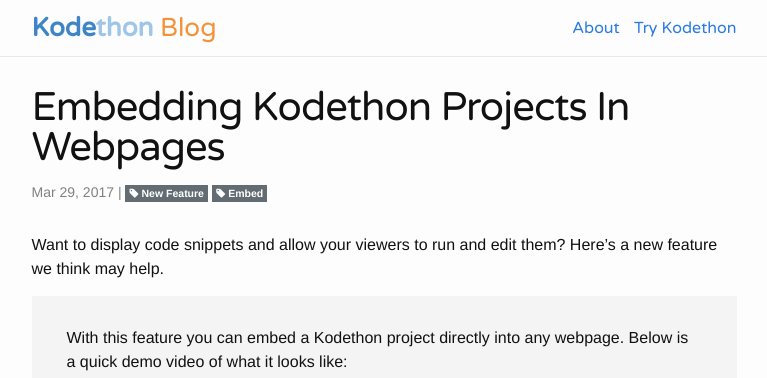
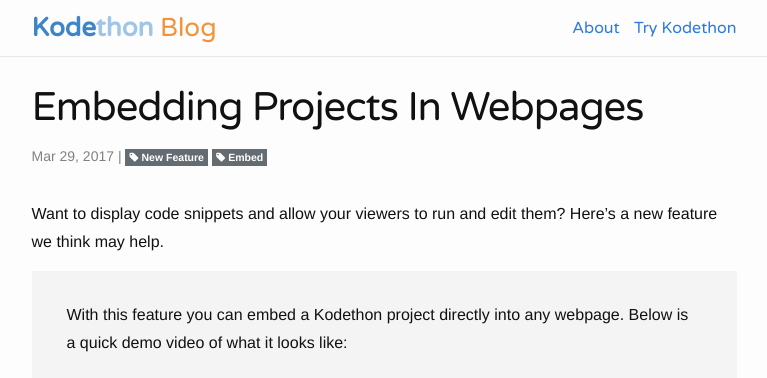
Before and after one commit to kodethon/kodethon.github.io, a Jekyll site: the page built from _posts/2017-03-29-new-feature-embed.markdown, in a window 1280 px wide, cut to the strip 0-378 px from the top of the page. Shown: the whole strip, without its empty margins (256-1023 px from the left). Built offline with Jekyll 4.4.1, drawn with Linux system fonts in a browser that asks for light colours; nearby versions of some CDN libraries; some of the changed text lies outside the part shown.

Commit message:
Minor embed text update

```diff
--- a/_posts/2017-03-29-new-feature-embed.markdown
+++ b/_posts/2017-03-29-new-feature-embed.markdown
@@ -1,6 +1,6 @@
 ---
 layout: post
-title:  "Embedding Kodethon Projects In Webpages"
+title:  "Embedding Projects In Webpages"
 date:   2017-03-29 15:58:16 -0700
 categories: ['Announcements', 'New Feature']
 tags: ['New Feature', 'Embed']
@@ -10,7 +10,7 @@ tags: ['New Feature', 'Embed']
 
 <style>
 	body {
-		/*line-height:2em;*/
+		line-height:1.75em;
 		/*font-size:18px;*/
 	}
 
@@ -113,21 +113,21 @@ Examples of Embedding
 Feel free to edit the files and click the 'Run' button.</p>
 
 <div class="section">
+
+<div class="margin-top-bottom-20">
 <h3>1. Square Root in C</h3>
 <iframe width="100%" height="230"  frameborder="0" class="kodethon-iframe"
 	src="https://www.kodethon.com/#/embed?c=3b5d30f75af09e6233bd7b4ce3853de8&e=javascript&v=node-5.6.0&f=/C/math.c"></iframe>
-<div style="text-align:center">
 </div>
 
+<div class="margin-top-bottom-20">
 <h3>2. Square Root in Python</h3>
 <iframe width="100%" height="230" src="https://www.kodethon.com/#/embed?c=3b5d30f75af09e6233bd7b4ce3853de8&e=python&v=2.7.9&f=/python/sq.py" style="border:1px solid lightgrey"></iframe>
-<div style="text-align:center">
 </div>
 
+<div class="margin-top-bottom-20">
 <h3>3. A Simple Java Hello World</h3>
-
 <iframe width="100%" height="230" src="https://www.kodethon.com/#/embed?c=3b5d30f75af09e6233bd7b4ce3853de8&e=java&v=1.8.0&f=/java/HelloWorld.java" style="border:1px solid lightgrey"></iframe>
-<div style="text-align:center">
 </div>
 </div>
 
```
Also changed, not shown: other parts of _posts/2017-03-29-new-feature-embed.markdown (+1 -2 lines).
